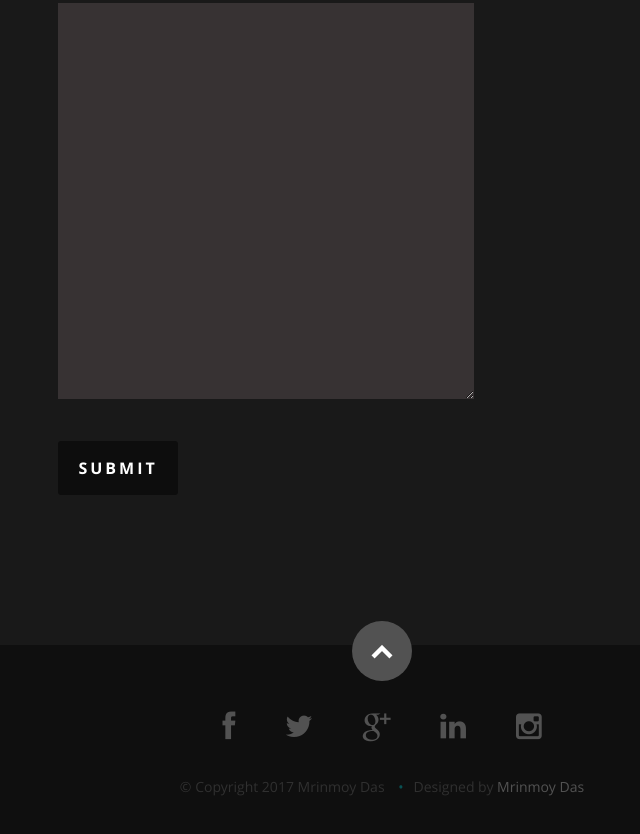
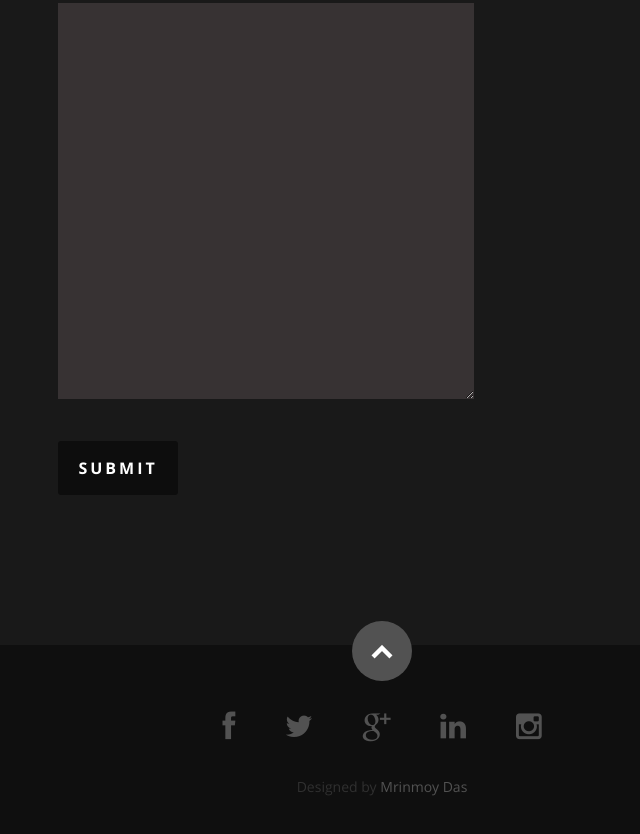
Before and after one commit to aemdeei/aemdeei.github.io, a plain HTML site: page index.html in a window 1280 px wide. Shown: the part 4471-5305 px from the top of the page, without its empty margins (258-898 px from the left). Drawn offline with nearby package versions, Linux system fonts and the light colour scheme.

Commit message:
Update index.html

```diff
--- a/index.html
+++ b/index.html
@@ -448,7 +448,6 @@
             </ul>
 
             <ul class="copyright">
-               <li>&copy; Copyright 2017 Mrinmoy Das</li>
                <li>Designed by <a title="Styleshout" href="http://www.styleshout.com/">Mrinmoy Das</a></li>
             </ul>
 
```
